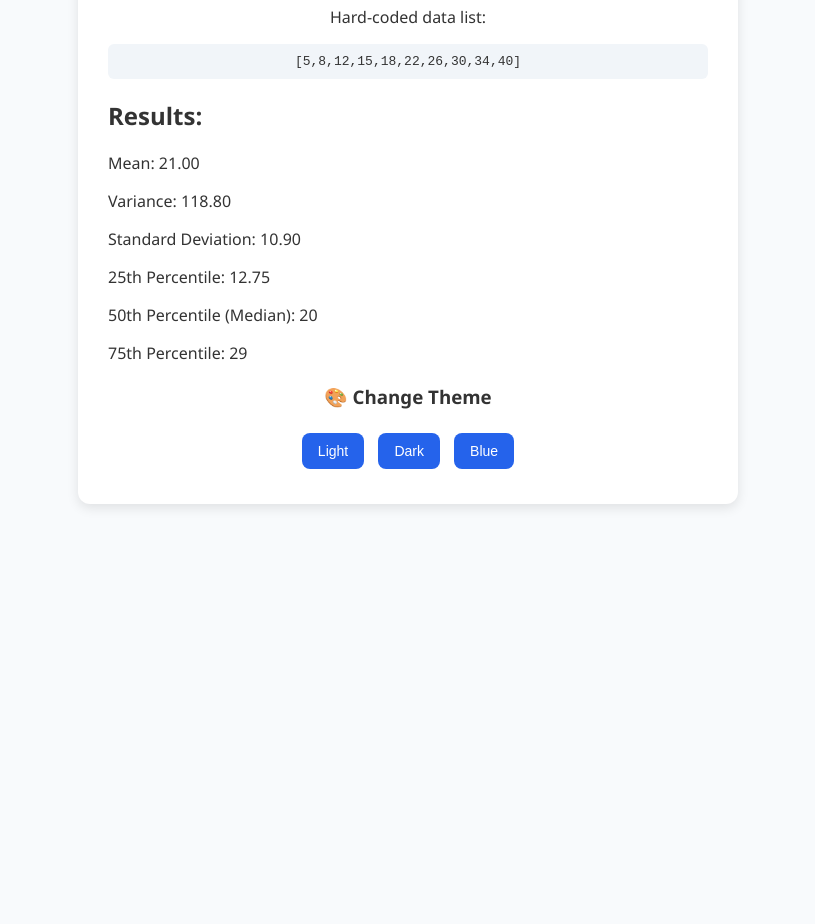
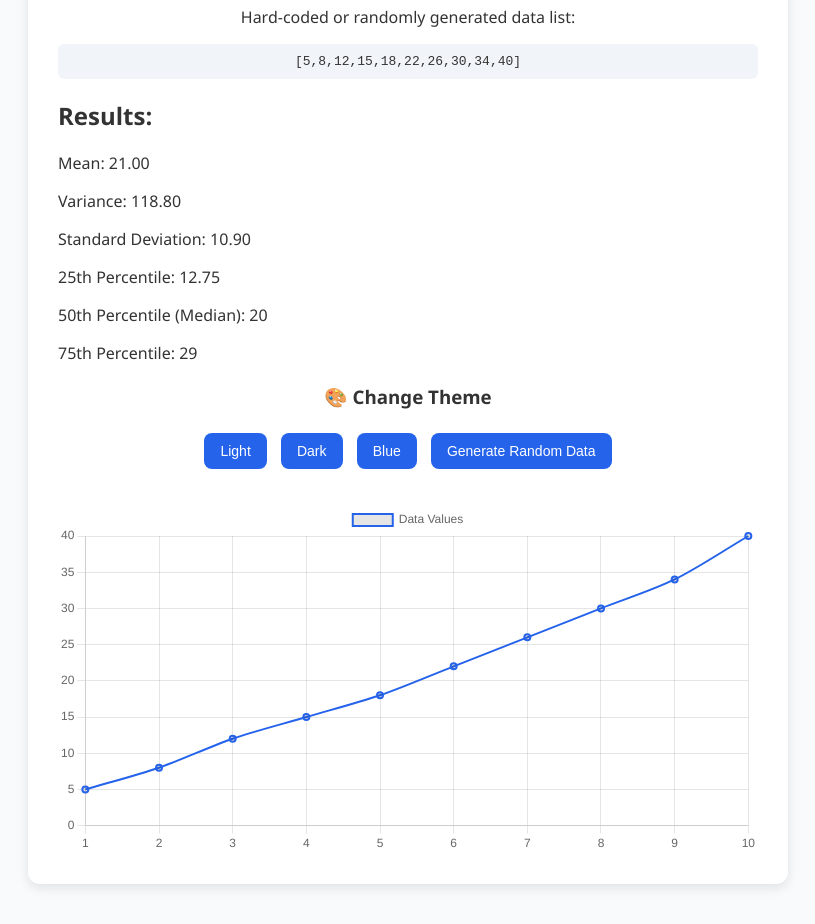
Before and after one commit to dinesh88kumar/stats-demo, a plain HTML site: page index.html in a window 1280 px wide. Shown: the part 150-1074 px from the top of the page, without its empty margins (232-1047 px from the left). Before the commit the page ends 800 px from the top, so only its background shows below. Drawn offline with nearby package versions, Linux system fonts and the light colour scheme.

Commit message:
ga4e-integration

```diff
--- a/index.html
+++ b/index.html
@@ -1,14 +1,26 @@
 <!DOCTYPE html>
 <html lang="en">
+
 <head>
-  <meta charset="UTF-8">
-  <meta name="viewport" content="width=device-width, initial-scale=1.0">
+  <meta charset="UTF-8" />
+  <meta name="viewport" content="width=device-width, initial-scale=1.0" />
   <title>Statistics Demo</title>
+
+  <!-- Google tag (gtag.js) -->
+  <script async src="https://www.googletagmanager.com/gtag/js?id=G-V4S503Y70N"></script>
+  <script>
+    window.dataLayer = window.dataLayer || [];
+    function gtag() { dataLayer.push(arguments); }
+    gtag('js', new Date());
+    gtag('config', 'G-V4S503Y70N');
+  </script>
+
   <style>
     :root {
       --bg-color: #f8fafc;
       --text-color: #333;
       --accent-color: #2563eb;
+      --card-bg: white;
     }
 
     body {
@@ -26,9 +38,9 @@
     }
 
     .container {
-      max-width: 600px;
+      max-width: 700px;
       margin: 0 auto;
-      background: white;
+      background: var(--card-bg);
       padding: 30px;
       border-radius: 12px;
       box-shadow: 0 4px 12px rgba(0, 0, 0, 0.1);
@@ -67,12 +79,19 @@
     button:hover {
       background-color: #1d4ed8;
     }
+
+    canvas {
+      margin-top: 30px;
+      width: 100%;
+      height: 300px;
+    }
   </style>
 </head>
+
 <body>
   <div class="container">
     <h1>📊 Statistics Calculator</h1>
-    <p>Hard-coded data list:</p>
+    <p>Hard-coded or randomly generated data list:</p>
     <div class="code" id="data-list"></div>
 
     <div class="result">
@@ -90,24 +109,27 @@
       <button onclick="setTheme('light')">Light</button>
       <button onclick="setTheme('dark')">Dark</button>
       <button onclick="setTheme('blue')">Blue</button>
-    </div>
+      <button onclick="generateRandom()">Generate Random Data</button>
     </div>
 
+    <canvas id="chart"></canvas>
+  </div>
+
+  <!-- Chart.js library -->
+  <script src="https://cdn.jsdelivr.net/npm/chart.js"></script>
+
   <script>
-    // Hard-coded data
-    const data = [5, 8, 12, 15, 18, 22, 26, 30, 34, 40];
+    let data = [5, 8, 12, 15, 18, 22, 26, 30, 34, 40];
+    const ctx = document.getElementById("chart").getContext("2d");
+    let chart;
+
+    function displayData() {
       document.getElementById("data-list").textContent = JSON.stringify(data);
 
-    // Mean
       const mean = data.reduce((a, b) => a + b, 0) / data.length;
-
-    // Variance
       const variance = data.reduce((sum, val) => sum + Math.pow(val - mean, 2), 0) / data.length;
-
-    // Standard deviation
       const stddev = Math.sqrt(variance);
 
-    // Percentile function
       function percentile(arr, p) {
         const sorted = [...arr].sort((a, b) => a - b);
         const index = (p / 100) * (sorted.length - 1);
@@ -117,12 +139,10 @@
         return sorted[lower] + (sorted[upper] - sorted[lower]) * (index - lower);
       }
 
-    // Compute percentiles
       const p25 = percentile(data, 25);
       const p50 = percentile(data, 50);
       const p75 = percentile(data, 75);
 
-    // Display results
       document.getElementById("mean").textContent = mean.toFixed(2);
       document.getElementById("variance").textContent = variance.toFixed(2);
       document.getElementById("stddev").textContent = stddev.toFixed(2);
@@ -130,23 +150,66 @@
       document.getElementById("p50").textContent = p50;
       document.getElementById("p75").textContent = p75;
 
-    // Theme change function
+      drawChart();
+    }
+
+    function drawChart() {
+      if (chart) chart.destroy();
+      chart = new Chart(ctx, {
+        type: "line",
+        data: {
+          labels: data.map((_, i) => i + 1),
+          datasets: [
+            {
+              label: "Data Values",
+              data: data,
+              borderColor: getComputedStyle(document.documentElement).getPropertyValue("--accent-color"),
+              fill: false,
+              tension: 0.3,
+              borderWidth: 2,
+            },
+          ],
+        },
+        options: {
+          responsive: true,
+          scales: {
+            y: { beginAtZero: true },
+          },
+        },
+      });
+    }
+
+    function generateRandom() {
+      data = Array.from({ length: 10 }, () => Math.floor(Math.random() * 50) + 1);
+      displayData();
+      gtag('event', 'generate_random_data', { event_category: 'interaction' });
+    }
+
     function setTheme(mode) {
       const root = document.documentElement;
       if (mode === "light") {
         root.style.setProperty("--bg-color", "#f8fafc");
         root.style.setProperty("--text-color", "#333");
         root.style.setProperty("--accent-color", "#2563eb");
+        root.style.setProperty("--card-bg", "white");
       } else if (mode === "dark") {
         root.style.setProperty("--bg-color", "#1e293b");
         root.style.setProperty("--text-color", "#f1f5f9");
         root.style.setProperty("--accent-color", "#10b981");
+        root.style.setProperty("--card-bg", "#334155");
       } else if (mode === "blue") {
         root.style.setProperty("--bg-color", "#e0f2fe");
         root.style.setProperty("--text-color", "#0f172a");
         root.style.setProperty("--accent-color", "#0284c7");
+        root.style.setProperty("--card-bg", "white");
       }
+      if (chart) drawChart();
+      gtag('event', 'theme_change', { event_label: mode });
     }
+
+    // Initial render
+    displayData();
   </script>
 </body>
+
 </html>
```
Lines whose indentation alone changed are shown as unchanged.
